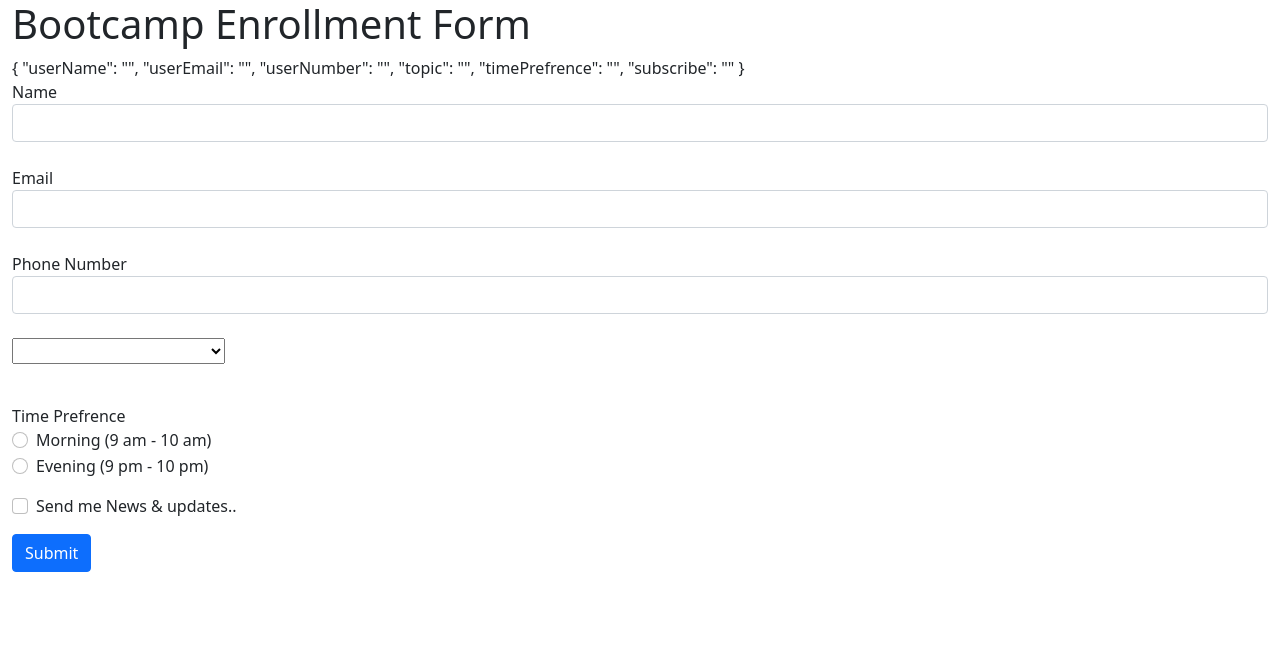
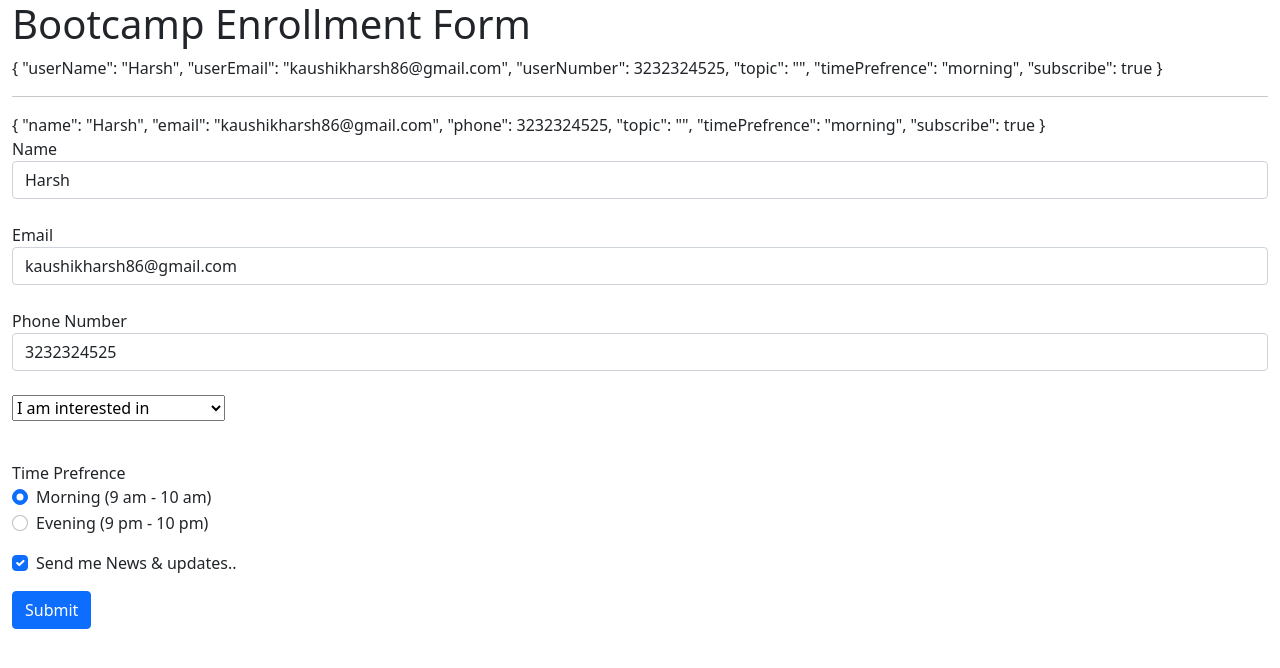
Before and after one commit to Harshkaushik14/tdf, an Angular app: page / in a window 1280 px wide. Shown: the top 668 px of the page. Built offline with nearby package versions, Linux system fonts and the light colour scheme.

Commit message:
Binding Data to a Model

```diff
--- a/src/app/app.component.html
+++ b/src/app/app.component.html
@@ -1,51 +1,81 @@
-<div class="container-fluid">
+<div class="container-fluid mb-5">
   <h1>Bootcamp Enrollment Form</h1>
-<form #userForm ="ngForm">
-{{ userForm.value | json}}
+  <form #userForm="ngForm">
+    {{ userForm.value | json }}
+    <hr />
 
+    {{ userModel | json }}
     <div class="form-group mb-4">
       <label>Name</label>
-    <input name="userName" ngModel type="text" class="form-control">
+      <input
+        name="userName"
+        [ngModel]="userModel.name"
+        type="text"
+        class="form-control"
+      />
     </div>
 
     <div class="form-group mb-4">
-    <label >Email</label>
-    <input name="userEmail" ngModel type="text" class="form-control">
+      <label>Email</label>
+      <input
+        name="userEmail"
+        [(ngModel)]="userModel.email"
+        type="text"
+        class="form-control"
+      />
     </div>
 
     <div class="form-group mb-4">
-    <label >Phone Number</label>
-    <input name="userNumber" ngModel type="tel" class="form-control">
+      <label>Phone Number</label>
+      <input
+        name="userNumber"
+        [ngModel]="userModel.phone"
+        type="tel"
+        class="form-control"
+      />
     </div>
 
     <div class="form-group mb-4">
-    <select class="custom-select" name="topic" ngModel>
-      <option selected>I am interested in</option>
-      <option *ngFor="let topic of topics">{{topic}}</option>
+      <select class="custom-select" name="topic" [ngModel]="userModel.topic">
+        <option value="">I am interested in</option>
+        <option *ngFor="let topic of topics">{{ topic }}</option>
       </select>
     </div>
 
     <div class="mb-3 pt-3">
       <label>Time Prefrence</label>
       <div class="form-check">
- <input type="radio" ngModel class="form-check-input" name="timePrefrence" value="morning">
+        <input
+          type="radio"
+          [ngModel]="userModel.timePrefrence"
+          class="form-check-input"
+          name="timePrefrence"
+          value="morning"
+        />
         <label class="form-check-label">Morning (9 am - 10 am)</label>
       </div>
 
       <div class="form-check">
-  <input type="radio" ngModel class="form-check-input" name="timePrefrence" value="evening">
+        <input
+          type="radio"
+          [ngModel]="userModel.timePrefrence"
+          class="form-check-input"
+          name="timePrefrence"
+          value="evening"
+        />
         <label class="form-check-label">Evening (9 pm - 10 pm)</label>
       </div>
     </div>
 
     <div class="form-check mb-3">
-<input class="form-check-input" ngModel name="subscribe" type="checkbox">
-<label class="form-check-label">
-  Send me News & updates..
-</label>
-
+      <input
+        class="form-check-input"
+        [ngModel]="userModel.subscribe"
+        name="subscribe"
+        type="checkbox"
+      />
+      <label class="form-check-label"> Send me News & updates.. </label>
     </div>
-  <button class="btn btn-primary" type="submit">Submit </button>
+    <button class="btn btn-primary" type="submit">Submit</button>
   </form>
-
 </div>
--- a/src/app/app.component.ts
+++ b/src/app/app.component.ts
@@ -1,4 +1,5 @@
 import { Component } from '@angular/core';
+import { Users } from './users';
 
 @Component({
   selector: 'app-root',
@@ -14,4 +15,5 @@ export class AppComponent {
     'Machine Learning',
     'Artificial Intelligence',
   ];
+  userModel = new Users('Harsh' ,'kaushikharsh86@gmail.com', 3232324525 , '', 'morning' , true);
 }
--- /dev/null
+++ b/src/app/users.ts
@@ -0,0 +1,10 @@
+export class Users {
+    constructor(
+        public name: string,
+        public email: string,
+        public phone: number,
+        public topic: string,
+        public timePrefrence: string,
+        public subscribe: boolean,
+    ){}
+}
```
Also changed, not shown: 1 other file (tests, documents, lock files or other folders). Lines whose indentation alone changed are shown as unchanged.
